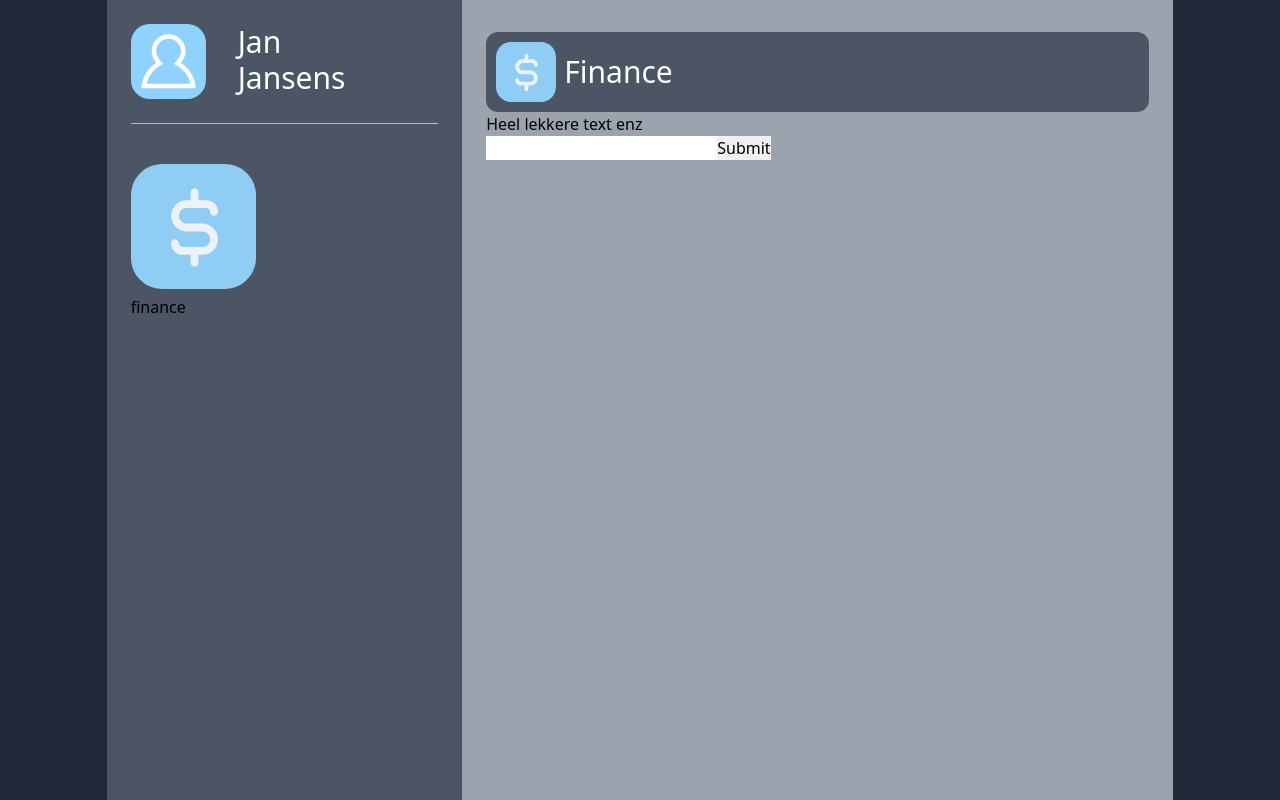
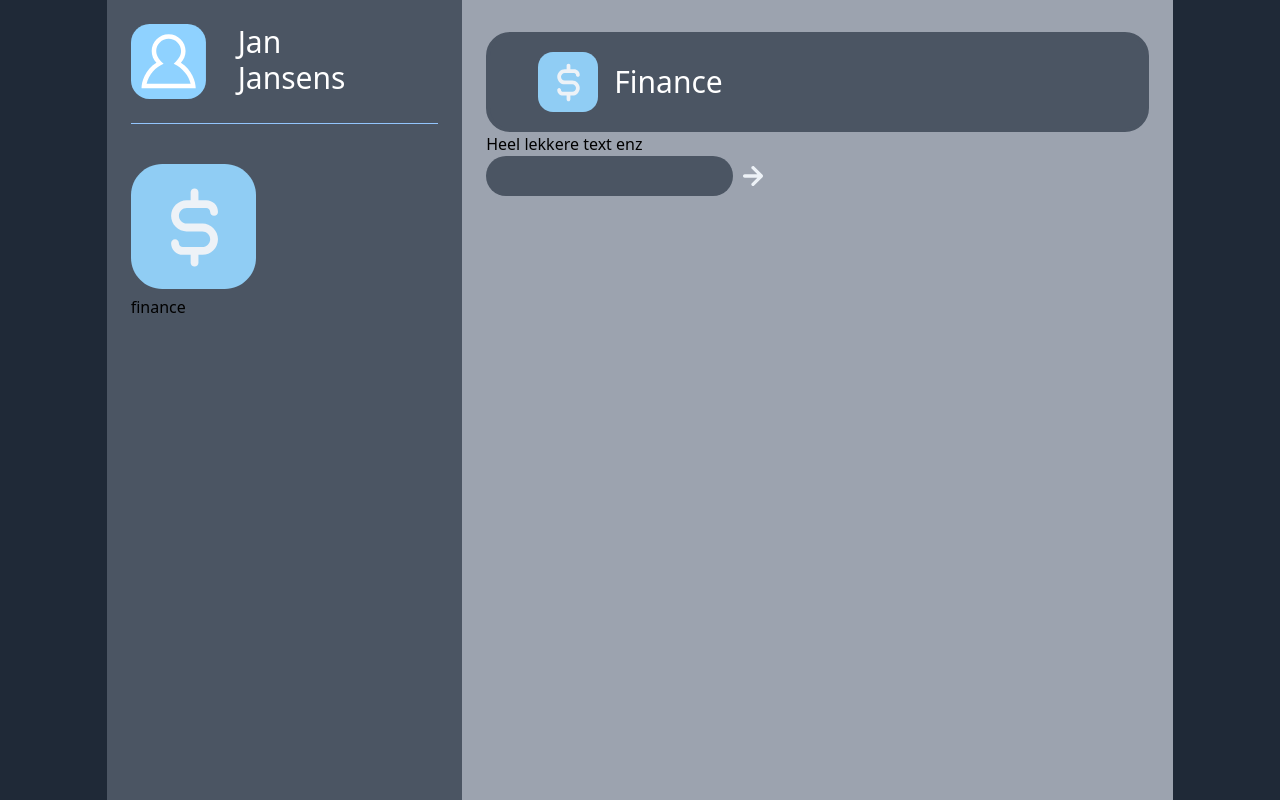
Before and after one commit to hecate-org/frontend, a Next.js app: page /finance in a window 1280 px wide. Built offline with nearby package versions, Linux system fonts and the light colour scheme.

Commit message:
messages

```diff
--- a/components/MessageHeader.tsx
+++ b/components/MessageHeader.tsx
@@ -3,9 +3,9 @@ import FinnanceLogo from "../images/finance.svg";
 
 const MessageHeader = ({ text }) => {
 	return (
-		<div className="flex items-center border-solid border-2 border-gray-600 bg-gray-600 w-full mr-auto ml-auto rounded-xl mt-2 text-3xl p-2">
+		<div className="flex items-center border-solid border-4 border-gray-600 bg-gray-600 w-full mr-auto ml-auto mt-2 text-3xl p-4 pl-12 rounded-3xl">
         <Image src={FinnanceLogo} alt="finance" width={60} height={60} />
-			<h1 className="ml-2 text-white">{text}</h1>
+			<h1 className="ml-4  text-white">{text}</h1>
 		</div>
 	);
 };
--- a/components/MessageInput.tsx
+++ b/components/MessageInput.tsx
@@ -1,8 +1,22 @@
+import Link from "next/link";
+import Image from "next/image";
+import ArowLogo from "../images/arrow.svg"
+
 const MessageInput = () => {
     return (
         <form action="">
-            <input type="text" />
-            <input type="submit" />
+            <div className="flex">
+                <input className="p-2 rounded-3xl border-gray-600 bg-gray-600 "  type="text" />
+                <Link href="#">
+                    <Image
+                        src={ArowLogo}
+                        alt="default user"
+                        width={40}
+                        height={40}
+                    />
+                </Link>
+            </div>
+
         </form>
     );
   };
```
Also changed, not shown: images/arrow.svg (added).
